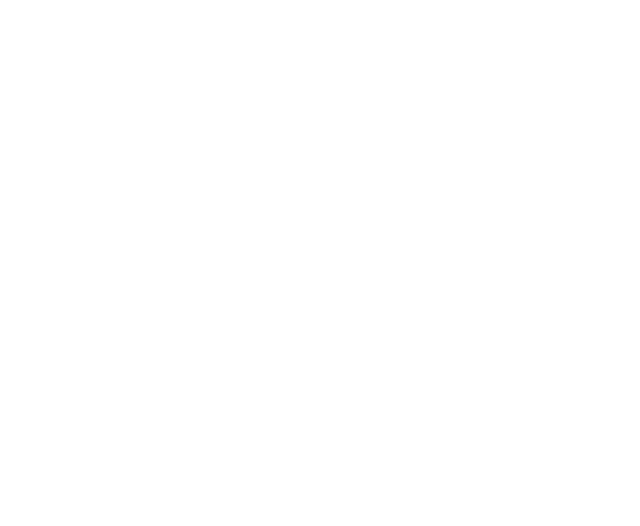
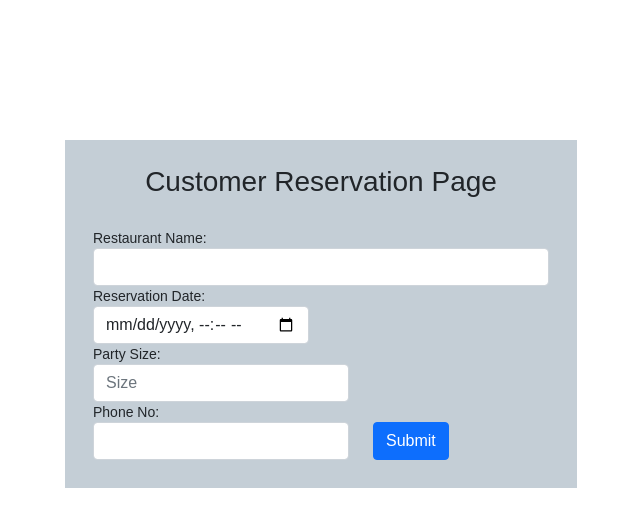
Before and after one commit to Team-Irie/Revature-Project-2-Frontend, an Angular app in the folder restaurant-reservation-system/: page /reservation-page in a window 1280 px wide. Shown: the top 526 px of the page, without its empty margins (319-959 px from the left). Built offline with nearby package versions, Linux system fonts and the light colour scheme.

Commit message:
reservation page

```diff
--- a/restaurant-reservation-system/package.json
+++ b/restaurant-reservation-system/package.json
@@ -21,6 +21,7 @@
     "@angular/platform-browser": "~13.2.0",
     "@angular/platform-browser-dynamic": "~13.2.0",
     "@angular/router": "~13.2.0",
+    "json-server": "^0.17.0",
     "material": "^0.4.3",
     "rxjs": "~7.5.0",
     "tslib": "^2.3.0",
--- a/restaurant-reservation-system/src/app/app-routing.module.ts
+++ b/restaurant-reservation-system/src/app/app-routing.module.ts
@@ -1,11 +1,13 @@
 import { NgModule } from '@angular/core';
 import { RouterModule, Routes } from '@angular/router';
 import { LoginComponent } from './login/login.component';
+import { ReservationPageComponent } from './reservation-page/reservation-page.component';
 
 const routes: Routes = [
 
  {path: '', redirectTo:'login', pathMatch: 'full'},
- {path: 'login', component:LoginComponent}
+ {path: 'login', component:LoginComponent} ,
+ {path: 'reservation-page', component:ReservationPageComponent}
 ];
 
 
--- a/restaurant-reservation-system/src/app/app.component.html
+++ b/restaurant-reservation-system/src/app/app.component.html
@@ -1,3 +1 @@
 <router-outlet></router-outlet>
-
-<app-navbar></app-navbar>
--- /dev/null
+++ b/restaurant-reservation-system/src/app/reservation-page/reservation-page.component.css
@@ -0,0 +1,35 @@
+
+.form-container {
+    display: block;
+    width: 40%;
+    padding: 2em;
+    margin:10em auto;
+    background:rgb(196, 206, 214);
+    font-family: Arial, Helvetica, sans-serif;
+
+
+}
+
+.alert {
+    background: #f2edda;
+    padding: 7px;
+    font-size: 9em;
+    margin-bottom: 20px;
+    display: inline-block;
+    animation: 2s alertAnim forwards;
+
+}
+
+
+button:hover {
+    opacity:1;
+}
+
+h3 {
+    margin-bottom: 2rem;
+    font-weight:normal;
+    font-family: Arial, Helvetica, sans-serif;
+    font-size: 2em;
+    text-align: center;
+
+}
--- /dev/null
+++ b/restaurant-reservation-system/src/app/reservation-page/reservation-page.component.html
@@ -0,0 +1,36 @@
+<div class="main-div" >
+
+    <form [formGroup]="rForm" (ngSubmit)="onSubmit(rForm.value)" >
+        <div class="form-container">
+            <div class="row columns">
+                <h3>Customer Reservation Page</h3>
+
+                    <label>Restaurant Name:</label>
+                    <div class="col-sm">
+                      <input formControlName="restaurantName" type="text" class="form-control" placeholder="Restaurant Name" >
+                    </div>
+
+                    <label>Reservation Date:</label>
+                    <div class="col-sm-6">
+                    <input formControlName="date" type="datetime-local" class="form-control" placeholder="Date" >
+                    </div>
+
+                   <label>Party Size:</label>
+                   <div class="col-sm-7">
+                    <input formControlName="partySize" type="number" class="form-control" placeholder="Size" >
+                   </div>
+
+                <label>Phone No:</label>
+                  <div class="col-sm-7">
+                    <input  formControlName="phone" type="text" class="form-control" placeholder="Phone" >
+                  </div>
+                  <br>
+                  <div class="col-auto">
+                    <button  type="submit" class="btn btn-primary"  >Submit</button>
+                  </div>
+
+            </div>
+        </div>
+    </form>
+
+</div>
--- /dev/null
+++ b/restaurant-reservation-system/src/app/reservation-page/reservation-page.component.ts
@@ -0,0 +1,43 @@
+import { Component, OnInit } from '@angular/core';
+import { FormBuilder, FormGroup, Validators } from '@angular/forms';
+
+@Component({
+  selector: 'reservation-page',
+  templateUrl: './reservation-page.component.html',
+  styleUrls: ['./reservation-page.component.css']
+})
+export class ReservationPageComponent implements OnInit {
+
+  public rForm ! : FormGroup;
+  post:any;
+  restaurantName:string =" ";
+  date!:Date;
+  partySize! : Number;
+  phone:string= " ";
+
+
+
+  constructor(private formBuilder:FormBuilder) {
+
+  }
+
+  ngOnInit(): void {
+    this.rForm = this.formBuilder.group({
+      restaurantName:[' '],
+      date:[' '],
+      partySize:[' '],
+      phone:[' ']
+
+    });
+
+  }
+
+  onSubmit(post:any){
+    console.log("called:", this.restaurantName, this.date, this.partySize, this.phone);
+    this.restaurantName = post.restaurantName;
+    this.date = post.date;
+    this.partySize = post.partySize;
+    this.phone = post.phone;
+
+  }
+}
```
Also changed, not shown: restaurant-reservation-system/src/app/app.module.ts (+7 -4 lines), 2 other files (tests, documents, lock files or other folders).
